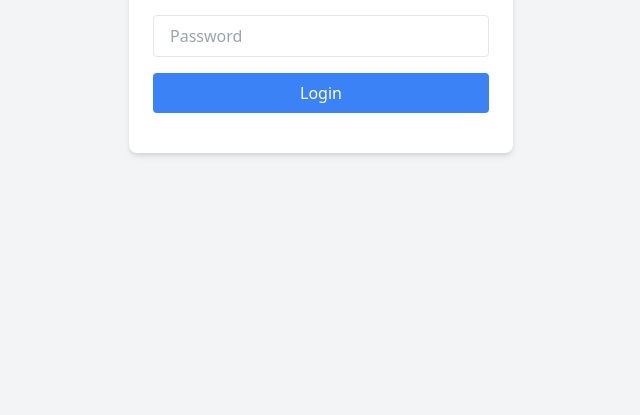
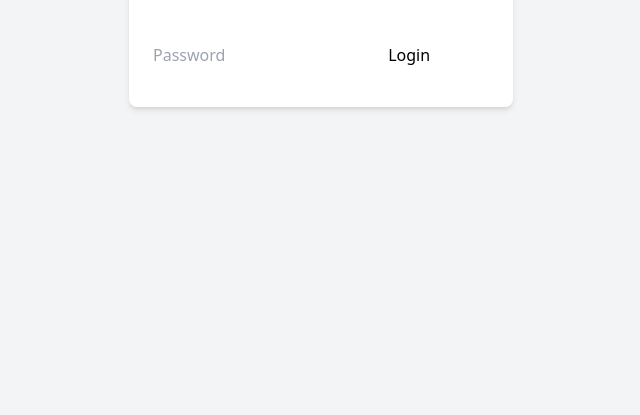
Before and after one commit to lakshan9kavindu/class-attendance, a plain HTML site: page index.html in a window 1280 px wide. Shown: the part 385-800 px from the top of the page, without its empty margins (319-959 px from the left). Drawn offline with nearby package versions, Linux system fonts and the light colour scheme.

Commit message:
update admin login

```diff
--- a/index.html
+++ b/index.html
@@ -6,21 +6,16 @@
   <title>Admin Login</title>
   <script src="https://www.gstatic.com/firebasejs/9.22.2/firebase-app.js"></script>
   <script src="https://www.gstatic.com/firebasejs/9.22.2/firebase-auth.js"></script>
+  <script src="https://www.gstatic.com/firebasejs/9.22.2/firebase-database.js"></script>
   <link href="https://cdn.jsdelivr.net/npm/tailwindcss@2.2.19/dist/tailwind.min.css" rel="stylesheet">
 </head>
 <body class="flex items-center justify-center min-h-screen bg-gray-100">
   <div class="w-full max-w-sm p-6 bg-white rounded-lg shadow-md">
     <h1 class="text-2xl font-bold text-center mb-6">Admin Login</h1>
     <form id="loginForm" class="space-y-4">
-      <input
-        type="email" id="email" placeholder="Email"
-        class="w-full px-4 py-2 border rounded focus:outline-none focus:ring focus:ring-blue-300" required />
-      <input
-        type="password" id="password" placeholder="Password"
-        class="w-full px-4 py-2 border rounded focus:outline-none focus:ring focus:ring-blue-300" required />
-      <button
-        type="submit"
-        class="w-full bg-blue-500 text-white py-2 rounded hover:bg-blue-600 transition">Login</button>
+      <input type="email" id="email" >
+      <input type="password" id="password" placeholder="Password">
+      <button type="submit" id="submit">Login</button>
     </form>
     <p id="error" class="mt-4 text-red-500 text-sm"></p>
   </div>
```
Also changed, not shown: dashboard.html (+1 -0 lines).
